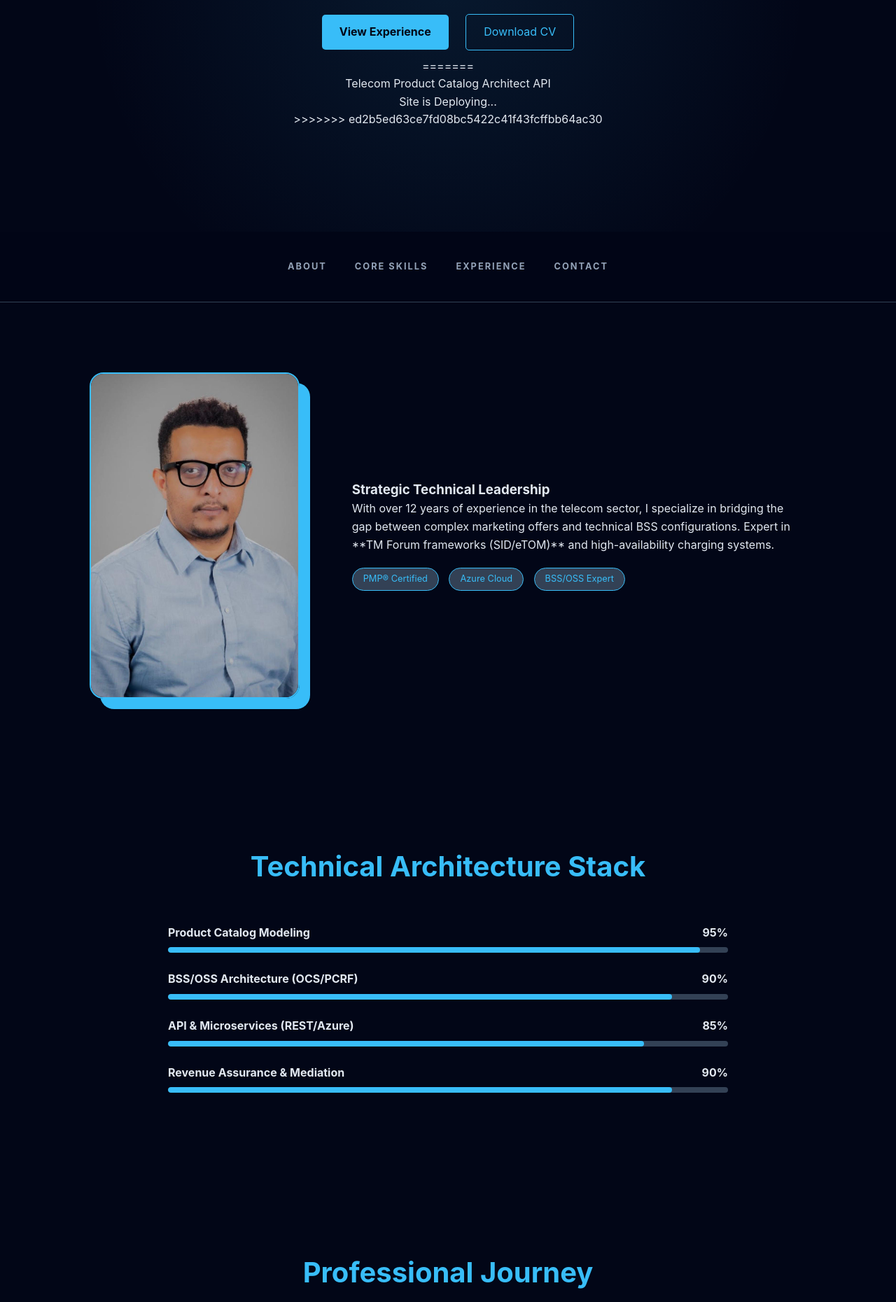
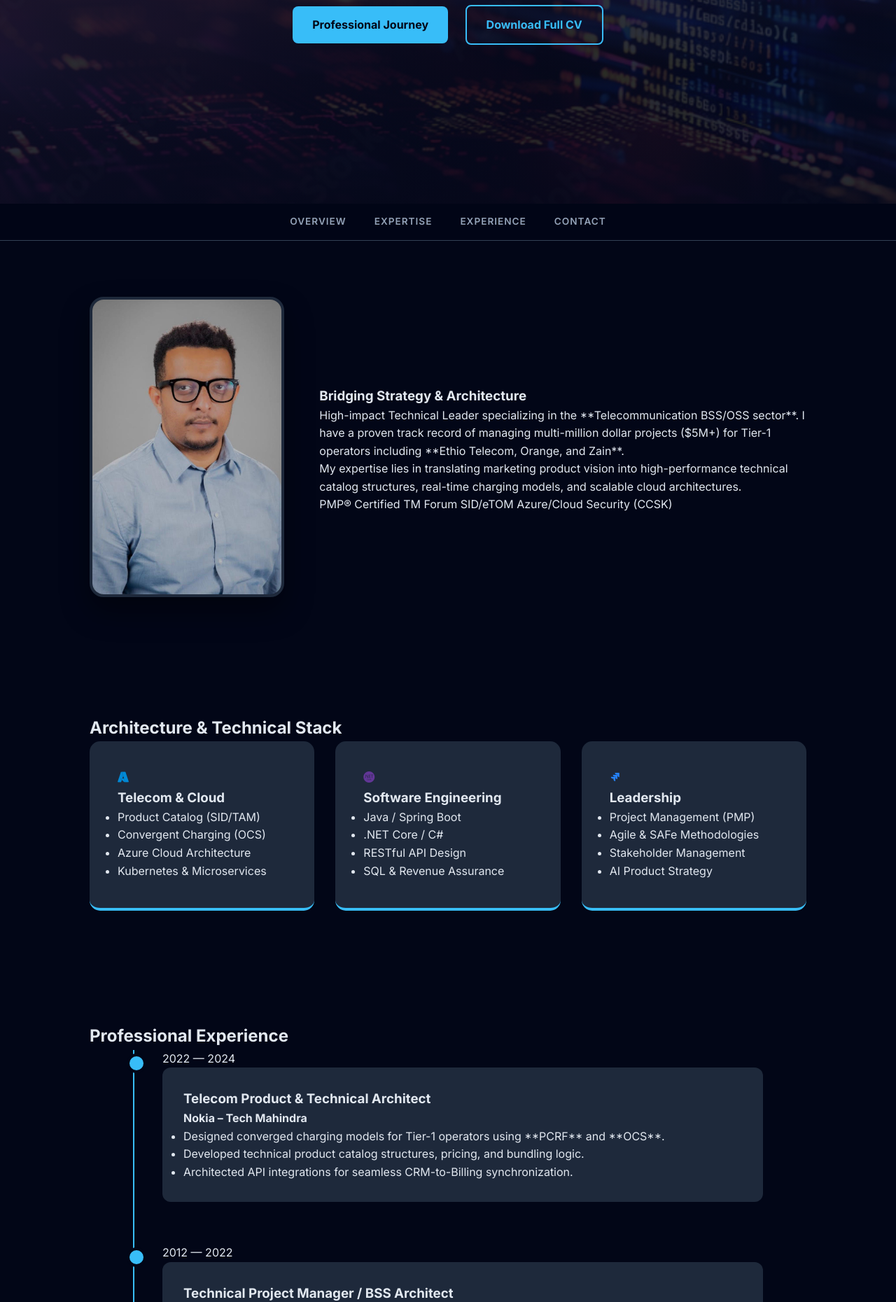
Before and after one commit to davidinc/DawitChernet.github.io, a plain HTML site: page index.html in a window 1280 px wide. Shown: the part 389-2249 px from the top of the page at 70% size. Drawn offline with nearby package versions, Linux system fonts and the light colour scheme.

Commit message:
Full LinkedIn sync and path fixes.

```diff
--- a/css/style.css
+++ b/css/style.css
@@ -1,14 +1,11 @@
-/* ROOT VARIABLES */
 :root {
   --primary: #38bdf8;
   --bg-dark: #020617;
   --bg-card: #1e293b;
   --text-main: #e2e8f0;
   --text-dim: #94a3b8;
-  --transition: 0.4s ease-in-out;
 }
 
-/* RESET & BASE */
 * {
   margin: 0;
   padding: 0;
@@ -24,314 +21,159 @@ body {
   background-color: var(--bg-dark);
   color: var(--text-main);
   line-height: 1.6;
-  overflow-x: hidden;
 }
 
-/* HEADER / HERO */
+/* HEADER & BG FIX */
 header {
-  height: 90vh;
+  height: 85vh;
   display: flex;
+  flex-direction: column;
   justify-content: center;
   align-items: center;
   text-align: center;
-  background: radial-gradient(
-    circle at center,
-    rgba(56, 189, 248, 0.1) 0%,
-    transparent 70%
-  ),
-  var(--bg-dark);
+  background-color: var(--bg-dark);
+  background-image: linear-gradient(rgba(2, 6, 23, 0.8), rgba(2, 6, 23, 0.85)),
+                    url('../assets/images/headerBkg.png');
+  background-size: cover;
+  background-position: center;
+  background-attachment: fixed;
 }
 
 .hero-content h1 {
-  font-size: 4rem;
+  font-size: 3.5rem;
   color: var(--primary);
-  letter-spacing: -2px;
   margin-bottom: 10px;
 }
 
-.hero-content h2 {
+.tagline {
+  font-size: 1.2rem;
+  color: var(--text-dim);
   font-weight: 300;
-  font-size: 1.5rem;
-  color: var(--text-main);
-  margin-bottom: 20px;
-}
-
-.cta-buttons {
-  margin-top: 30px;
-}
-
-.btn-primary {
-  display: inline-block;
-  background-color: var(--primary);
-  color: var(--bg-dark);
-  padding: 12px 25px;
-  border-radius: 5px;
-  text-decoration: none;
-  font-weight: bold;
-  margin: 10px;
-  transition: var(--transition);
-}
-
-.btn-secondary {
-  display: inline-block;
-  border: 1px solid var(--primary);
-  color: var(--primary);
-  padding: 12px 25px;
-  border-radius: 5px;
-  text-decoration: none;
-  margin: 10px;
-  transition: var(--transition);
 }
 
 /* NAVIGATION */
 nav {
   position: sticky;
   top: 0;
+  background: rgba(2, 6, 23, 0.95);
+  backdrop-filter: blur(10px);
   z-index: 1000;
-  background-color: rgba(2, 6, 23, 0.9);
-  backdrop-filter: blur(10px);
   border-bottom: 1px solid #334155;
-  transition: padding 0.3s;
 }
 
 .nav-container {
   display: flex;
   justify-content: center;
-  padding: 20px;
+  padding: 15px;
 }
 
 .nav-link {
   color: var(--text-dim);
   margin: 0 20px;
   text-decoration: none;
-  font-size: 0.8rem;
-  font-weight: bold;
-  letter-spacing: 2px;
-  transition: var(--transition);
+  font-weight: 600;
+  font-size: 0.85rem;
+  text-transform: uppercase;
+  letter-spacing: 1px;
 }
 
 .nav-link:hover {
   color: var(--primary);
 }
 
-/* SECTIONS GENERAL */
+/* GRID LAYOUTS */
 section {
-  padding: 100px 10%;
+  padding: 80px 10%;
 }
 
-h2 {
-  font-size: 2.5rem;
-  text-align: center;
-  color: var(--primary);
-  margin-bottom: 50px;
-}
-
-/* ABOUT SECTION */
 .about-grid {
   display: grid;
-  grid-template-columns: 1fr 2fr;
+  grid-template-columns: 1fr 2.5fr;
   gap: 50px;
   align-items: center;
 }
 
 #bioPic {
   width: 100%;
-  max-width: 300px;
   border-radius: 20px;
-  border: 2px solid var(--primary);
-  box-shadow: 15px 15px 0px var(--primary);
+  border: 4px solid var(--bg-card);
+  box-shadow: 0 20px 40px rgba(0,0,0,0.4);
 }
 
-.badges {
-  margin-top: 20px;
+.skills-container {
+  display: grid;
+  grid-template-columns: repeat(auto-fit, minmax(300px, 1fr));
+  gap: 30px;
 }
 
-.badge {
-  display: inline-block;
-  background-color: #334155;
-  color: var(--primary);
-  padding: 5px 15px;
-  border-radius: 20px;
-  font-size: 0.8rem;
-  margin-right: 10px;
-  margin-bottom: 10px;
-  border: 1px solid var(--primary);
+.skill-card {
+  background: var(--bg-card);
+  padding: 40px;
+  border-radius: 15px;
+  border-bottom: 4px solid var(--primary);
+  transition: transform 0.3s ease;
 }
 
-/* SKILLS SECTION */
-.skills-grid {
-  max-width: 800px;
-  margin: 0 auto;
+.skill-card:hover {
+  transform: translateY(-10px);
 }
 
-.skill-info {
-  display: flex;
-  justify-content: space-between;
-  margin-bottom: 8px;
-  font-weight: bold;
-}
-
-.skill-bar {
-  height: 8px;
-  background-color: #334155;
-  border-radius: 10px;
-  margin-bottom: 25px;
-  overflow: hidden;
-}
-
-.skill-bar span {
-  display: block;
-  height: 100%;
-  width: 0;
-  background-color: var(--primary);
-  border-radius: 10px;
-  transition: 1.5s ease-in-out;
-}
-
-/* EXPERIENCE TIMELINE */
+/* TIMELINE */
 .timeline {
-  max-width: 850px;
-  margin: 0 auto;
   border-left: 2px solid var(--primary);
   padding-left: 40px;
-  position: relative;
+  max-width: 900px;
+  margin: 0 auto;
 }
 
 .experience-item {
   position: relative;
   margin-bottom: 60px;
-  opacity: 0;
-  transform: translateX(-30px);
-  transition: 0.8s ease-out;
 }
 
 .experience-item::before {
-  content: '';
+  content: "";
   position: absolute;
   left: -51px;
   top: 5px;
   width: 20px;
   height: 20px;
-  background-color: var(--primary);
+  background: var(--primary);
+  border-radius: 50%;
   border: 4px solid var(--bg-dark);
-  border-radius: 50%;
-}
-
-.exp-date {
-  color: var(--primary);
-  font-weight: bold;
-  font-size: 1.1rem;
-  margin-bottom: 5px;
 }
 
 .exp-content {
-  background-color: var(--bg-card);
+  background: var(--bg-card);
   padding: 30px;
   border-radius: 12px;
-  box-shadow: 0 10px 30px rgba(0,0,0,0.2);
 }
 
-.exp-content h3 {
-  font-size: 1.4rem;
-  color: var(--text-main);
+/* BUTTONS */
+.btn-primary, .btn-secondary {
+  padding: 14px 28px;
+  border-radius: 8px;
+  text-decoration: none;
+  font-weight: bold;
+  display: inline-block;
+  margin: 10px;
+  transition: 0.3s;
 }
 
-.exp-content h4 {
-  color: var(--text-dim);
-  font-weight: 400;
-  margin-bottom: 15px;
-}
-
-.exp-content ul {
-  list-style: square;
-  padding-left: 20px;
-}
-
-.exp-content li {
-  margin-bottom: 10px;
-  color: var(--text-dim);
-}
-
-/* CONTACT FORM */
-.contact-container {
-  max-width: 700px;
-  margin: 0 auto;
-  text-align: center;
-}
-
-.form-row {
-  display: flex;
-  gap: 20px;
-}
-
-input,
-textarea {
-  width: 100%;
-  padding: 15px;
-  margin-bottom: 20px;
-  border: 1px solid #334155;
-  border-radius: 8px;
-  background-color: #1e293b;
-  color: #fff;
-  font-size: 1rem;
-}
-
-input:focus,
-textarea:focus {
-  outline: none;
-  border-color: var(--primary);
-}
-
-button[type="submit"] {
-  width: 100%;
-  padding: 15px;
-  background-color: var(--primary);
-  color: var(--bg-dark);
-  border: none;
-  border-radius: 8px;
-  font-weight: bold;
-  cursor: pointer;
-  transition: var(--transition);
-}
-
-button[type="submit"]:hover {
-  background-color: #7dd3fc;
-  transform: translateY(-2px);
-}
+.btn-primary { background: var(--primary); color: var(--bg-dark); }
+.btn-secondary { border: 2px solid var(--primary); color: var(--primary); }
 
 /* FOOTER */
 footer {
   text-align: center;
-  padding: 40px;
-  background-color: #020617;
-  border-top: 1px solid #1e293b;
-  color: var(--text-dim);
+  padding: 50px;
+  background: #010409;
+  border-top: 1px solid #334155;
+}
+
+.socials a {
+  color: var(--primary);
+  margin: 0 10px;
+  text-decoration: none;
   font-size: 0.9rem;
 }
-
-/* ANIMATION UTILITY */
-.visible {
-  opacity: 1 !important;
-  transform: translateX(0) !important;
-}
-
-/* RESPONSIVE DESIGN */
-@media (max-width: 768px) {
-  .about-grid {
-    grid-template-columns: 1fr;
-    text-align: center;
-  }
-
-  #bioPic {
-    margin: 0 auto 30px;
-  }
-
-  .form-row {
-    flex-direction: column;
-    gap: 0;
-  }
-
-  .hero-content h1 {
-    font-size: 2.5rem;
-  }
-}
--- a/index.html
+++ b/index.html
@@ -3,33 +3,29 @@
 <head>
     <meta charset="UTF-8">
     <meta name="viewport" content="width=device-width, initial-scale=1.0">
-    <title>Dawit Chernet | Telecom BSS & Product Architect</title>
+    <title>Dawit Chernet | BSS Architect & Technical PM</title>
+    <link rel="stylesheet" href="https://fonts.googleapis.com/css2?family=Inter:wght@300;400;600;700&display=swap">
+    <link rel="stylesheet" href="https://cdn.jsdelivr.net/gh/devicons/devicon@latest/devicon.min.css">
     <link rel="stylesheet" href="css/style.css">
-    <link rel="stylesheet" href="https://cdn.jsdelivr.net/gh/devicons/devicon@latest/devicon.min.css">
 </head>
 <body>
 
 <header>
     <div class="hero-content">
-        <h1>Dawit Chernet</h1>
-<<<<<<< HEAD
-        <h2>Telecom Product Catalog Architect</h2>
-        <p>BSS/OSS • Charging & Billing • Cloud Architecture • PMP®</p>
+        <h1>Dawit Chernet, PMP®</h1>
+        <h2>Telecom BSS Architect | Technical Project Manager</h2>
+        <p class="tagline">13+ Years • BSS/OSS Transformation • Charging & Billing • AI Product Management</p>
         <div class="cta-buttons">
-            <a href="#experience" class="btn-primary">View Experience</a>
-            <a href="assets/Dawit_Chernet_Resume.pdf" class="btn-secondary" download>Download CV</a>
+            <a href="#experience" class="btn-primary">Professional Journey</a>
+            <a href="assets/Dawit_Chernet_Resume.pdf" class="btn-secondary" download>Download Full CV</a>
         </div>
-=======
-        <p>Telecom Product Catalog Architect API</p>
-        <p>Site is Deploying...</p>
->>>>>>> ed2b5ed63ce7fd08bc5422c41f43fcffbb64ac30
     </div>
 </header>
 
 <nav id="navbar">
     <div class="nav-container">
-        <a href="#about" class="nav-link">ABOUT</a>
-        <a href="#skills" class="nav-link">CORE SKILLS</a>
+        <a href="#about" class="nav-link">OVERVIEW</a>
+        <a href="#skills" class="nav-link">EXPERTISE</a>
         <a href="#experience" class="nav-link">EXPERIENCE</a>
         <a href="#contact" class="nav-link">CONTACT</a>
     </div>
@@ -41,86 +37,93 @@
             <img id="bioPic" src="assets/images/bioPic.png" alt="Dawit Chernet">
         </div>
         <div class="bio-text">
-            <h3>Strategic Technical Leadership</h3>
-            <p>With over 12 years of experience in the telecom sector, I specialize in bridging the gap between complex marketing offers and technical BSS configurations. Expert in **TM Forum frameworks (SID/eTOM)** and high-availability charging systems.</p>
+            <h3>Bridging Strategy & Architecture</h3>
+            <p>High-impact Technical Leader specializing in the **Telecommunication BSS/OSS sector**. I have a proven track record of managing multi-million dollar projects ($5M+) for Tier-1 operators including **Ethio Telecom, Orange, and Zain**.</p>
+            <p>My expertise lies in translating marketing product vision into high-performance technical catalog structures, real-time charging models, and scalable cloud architectures.</p>
             <div class="badges">
                 <span class="badge">PMP® Certified</span>
-                <span class="badge">Azure Cloud</span>
-                <span class="badge">BSS/OSS Expert</span>
+                <span class="badge">TM Forum SID/eTOM</span>
+                <span class="badge">Azure/Cloud Security (CCSK)</span>
             </div>
         </div>
     </div>
 </section>
 
+
 <section id="skills">
-    <h2>Technical Architecture Stack</h2>
-    <div class="skills-grid">
-        <div class="skill">
-            <div class="skill-info"><span>Product Catalog Modeling</span><span>95%</span></div>
-            <div class="skill-bar"><span data-width="95%"></span></div>
+    <h2>Architecture & Technical Stack</h2>
+    <div class="skills-container">
+        <div class="skill-card">
+            <i class="devicon-azure-plain colored"></i>
+            <h3>Telecom & Cloud</h3>
+            <ul>
+                <li>Product Catalog (SID/TAM)</li>
+                <li>Convergent Charging (OCS)</li>
+                <li>Azure Cloud Architecture</li>
+                <li>Kubernetes & Microservices</li>
+            </ul>
         </div>
-        <div class="skill">
-            <div class="skill-info"><span>BSS/OSS Architecture (OCS/PCRF)</span><span>90%</span></div>
-            <div class="skill-bar"><span data-width="90%"></span></div>
+        <div class="skill-card">
+            <i class="devicon-dotnetcore-plain colored"></i>
+            <h3>Software Engineering</h3>
+            <ul>
+                <li>Java / Spring Boot</li>
+                <li>.NET Core / C#</li>
+                <li>RESTful API Design</li>
+                <li>SQL & Revenue Assurance</li>
+            </ul>
         </div>
-        <div class="skill">
-            <div class="skill-info"><span>API & Microservices (REST/Azure)</span><span>85%</span></div>
-            <div class="skill-bar"><span data-width="85%"></span></div>
-        </div>
-        <div class="skill">
-            <div class="skill-info"><span>Revenue Assurance & Mediation</span><span>90%</span></div>
-            <div class="skill-bar"><span data-width="90%"></span></div>
+        <div class="skill-card">
+            <i class="devicon-jira-plain colored"></i>
+            <h3>Leadership</h3>
+            <ul>
+                <li>Project Management (PMP)</li>
+                <li>Agile & SAFe Methodologies</li>
+                <li>Stakeholder Management</li>
+                <li>AI Product Strategy</li>
+            </ul>
         </div>
     </div>
 </section>
 
 <section id="experience">
-    <h2>Professional Journey</h2>
+    <h2>Professional Experience</h2>
     <div class="timeline">
-        <div class="experience-item animate-in">
+        <div class="experience-item">
             <div class="exp-date">2022 — 2024</div>
             <div class="exp-content">
                 <h3>Telecom Product & Technical Architect</h3>
                 <h4>Nokia – Tech Mahindra</h4>
                 <ul>
-                    <li>Designed converged charging models for Tier-1 operators using **PCRF (Gx/Rx)** and **OCS**.</li>
-                    <li>Orchestrated technical catalog structures: pricing logic, bundling, and eligibility rules.</li>
-                    <li>Optimized API workflows for CRM-to-Billing synchronization.</li>
+                    <li>Designed converged charging models for Tier-1 operators using **PCRF** and **OCS**.</li>
+                    <li>Developed technical product catalog structures, pricing, and bundling logic.</li>
+                    <li>Architected API integrations for seamless CRM-to-Billing synchronization.</li>
                 </ul>
             </div>
         </div>
-
-        <div class="experience-item animate-in">
+        <div class="experience-item">
             <div class="exp-date">2012 — 2022</div>
             <div class="exp-content">
                 <h3>Technical Project Manager / BSS Architect</h3>
                 <h4>ZTEsoft & Huawei</h4>
                 <ul>
-                    <li>Led end-to-end BSS transformation projects for **Ethio Telecom, Orange, and Zain**.</li>
-                    <li>Translated complex marketing tariffs into technical logic across multi-vendor environments.</li>
-                    <li>Reduced revenue leakage by 15% through optimized CDR mediation and reconciliation.</li>
+                    <li>Directed end-to-end BSS delivery for large-scale operators (Zain, Orange, Ethio Telecom).</li>
+                    <li>Managed budgets up to $5M, ensuring delivery of complex tariff and rating configurations.</li>
+                    <li>Reduced revenue leakage through optimized mediation and billing reconciliation processes.</li>
                 </ul>
             </div>
         </div>
     </div>
 </section>
 
-<section id="contact">
-    <div class="contact-container">
-        <h2>Let's Build the Future of Telecom</h2>
-        <form id="contactForm">
-            <div class="form-row">
-                <input type="text" placeholder="Name" required>
-                <input type="email" placeholder="Email" required>
-            </div>
-            <textarea placeholder="Your Message" rows="5"></textarea>
-            <button type="submit" class="btn-primary">Send Message</button>
-        </form>
+<footer>
+    <div class="footer-content">
+        <p>© 2026 Dawit Chernet | Software & Telecom Architect</p>
+        <div class="socials">
+            <a href="https://www.linkedin.com/in/dawit-chernet-pmp%C2%AE-tmforum-3ab17249/" target="_blank">LinkedIn</a>
+            <a href="https://github.com/DawitChernet" target="_blank">GitHub</a>
+        </div>
     </div>
-</section>
-
-<footer>
-    <p>© 2026 Dawit Chernet | Built with HTML, CSS & JS</p>
 </footer>
 
 <script src="js/script.js"></script>
--- a/js/script.js
+++ b/js/script.js
@@ -1,46 +1,19 @@
-// Function to handle scroll animations
-const observerOptions = {
-    threshold: 0.2
-};
+document.addEventListener('DOMContentLoaded', () => {
+    const revealItems = document.querySelectorAll('.skill-card, .experience-item');
 
-const observer = new IntersectionObserver((entries) => {
-    entries.forEach(entry => {
-        if (entry.isIntersecting) {
-            entry.target.classList.add('visible');
+    const revealOnScroll = new IntersectionObserver((entries) => {
+        entries.forEach(entry => {
+            if (entry.isIntersecting) {
+                entry.target.style.opacity = '1';
+                entry.target.style.transform = 'translateY(0)';
+            }
+        });
+    }, { threshold: 0.15 });
 
-            // If it's the skills section, animate bars
-            if (entry.target.id === 'skills') {
-                animateBars();
-            }
-        }
+    revealItems.forEach(item => {
+        item.style.opacity = '0';
+        item.style.transform = 'translateY(30px)';
+        item.style.transition = '0.8s ease-out';
+        revealOnScroll.observe(item);
     });
-}, observerOptions);
-
-// Observe experience items and skills section
-document.querySelectorAll('.experience-item, #skills').forEach(el => {
-    observer.observe(el);
 });
-
-function animateBars() {
-    document.querySelectorAll('.skill-bar span').forEach(span => {
-        span.style.width = span.getAttribute('data-width');
-    });
-}
-
-// Navbar scroll effect
-window.addEventListener('scroll', () => {
-    const nav = document.getElementById('navbar');
-    if (window.scrollY > 50) {
-        nav.style.padding = '10px 0';
-        nav.style.background = 'rgba(2, 6, 23, 0.95)';
-    } else {
-        nav.style.padding = '20px 0';
-    }
-});
-
-// Form Handling
-document.getElementById("contactForm").addEventListener("submit", function(e) {
-    e.preventDefault();
-    alert("System Online: Message received, Dawit. I'll get back to you shortly.");
-    this.reset();
-});
```
